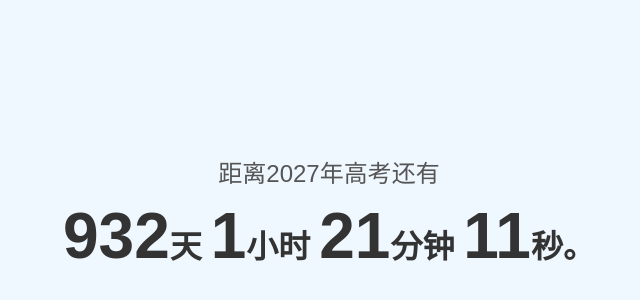
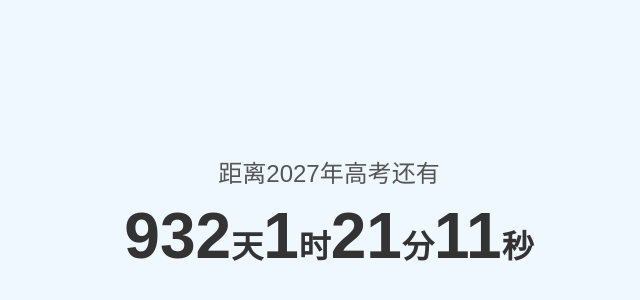
Before and after one commit to ChenXin-2009/CTCEE, a plain HTML site: page index.html in a window 1280 px wide. Shown: the part 182-482 px from the top of the page, without its empty margins (311-951 px from the left). Drawn offline with Linux system fonts and the light colour scheme; a web font is replaced by a local one.

Commit message:
Update index.html

```diff
--- a/index.html
+++ b/index.html
@@ -57,7 +57,7 @@
                 const seconds = Math.floor((timeDifference / 1000) % 60);
 
                 document.getElementById('countdown').innerHTML =
-                    `<span>${days}</span>天 <span>${hours}</span>小时 <span>${minutes}</span>分钟 <span>${seconds}</span>秒。`;
+                    `<span>${days}</span>天<span>${hours}</span>时<span>${minutes}</span>分<span>${seconds}</span>秒`;
             }
 
             updateCountdown();
```
